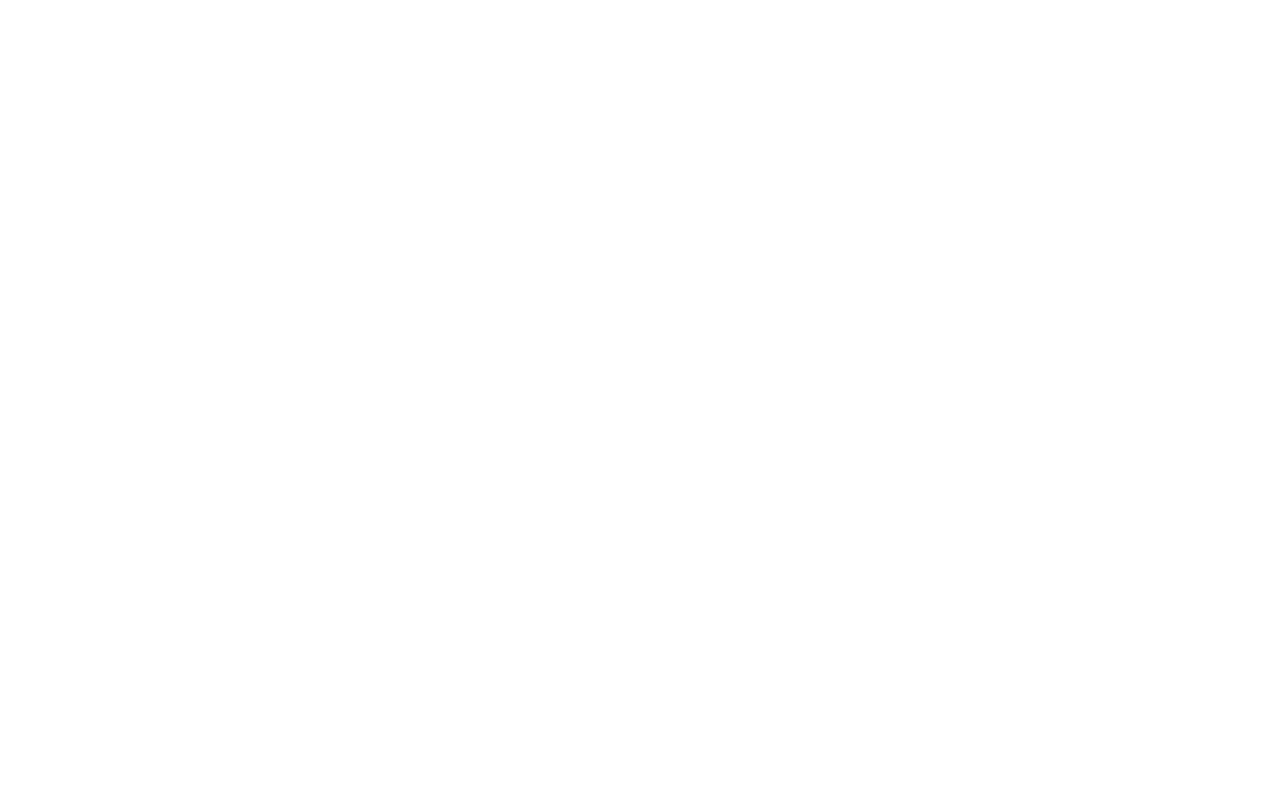
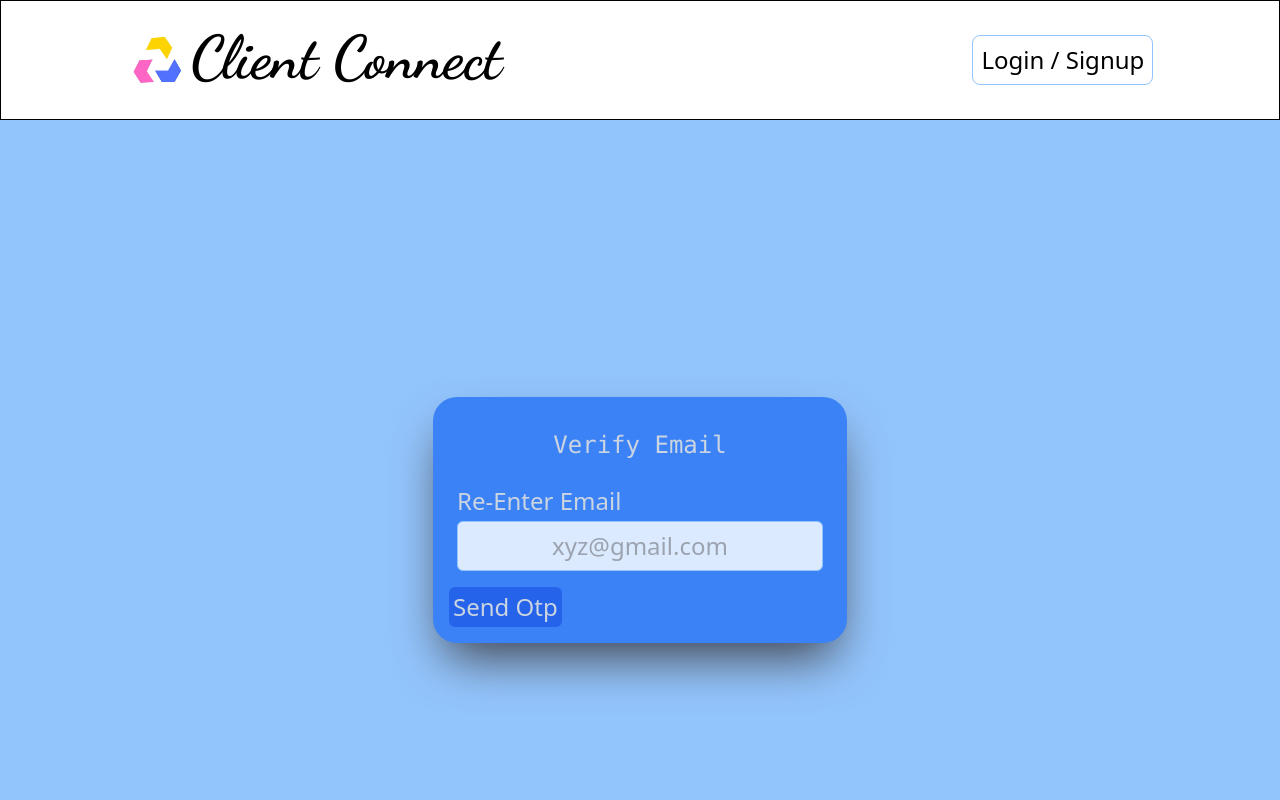
Before and after one commit to Niraj-22/clientconnect, a React (Vite) app in the folder frontend/: page /verify in a window 1280 px wide. Before the commit this address had no page. Shown: the top 800 px of the page. Built offline with nearby package versions, Linux system fonts and the light colour scheme.

Commit message:
Verify Email Functionality Added

```diff
--- a/frontend/src/App.jsx
+++ b/frontend/src/App.jsx
@@ -9,6 +9,7 @@
 import Upload from "./components/pages/Upload.jsx";
 import Process from "./components/pages/Process.jsx";
 import Home from "./components/pages/Home.jsx";
+import EmailVerification from "./components/EmailVerification.jsx";
 function App() {
   return (
     <Suspense fallback={<Loader />}>
@@ -19,6 +20,7 @@
           <Route path="/" element={<Home />} />
           <Route path="/login" element={<Login />} />
           <Route path="/signup" element={<Signup />} />
+          <Route path="/verify" element={<EmailVerification />} />
         </Route>
       </Routes>
     </Suspense>
--- /dev/null
+++ b/frontend/src/components/EmailVerification.jsx
@@ -0,0 +1,80 @@
+import { useState } from "react";
+import axios from "../utils/axiosInstance";
+import { toast } from "react-toastify";
+import Otp from "./Otp";
+const EmailVerification = () => {
+  const initialFormData = {
+    email: "",
+  };
+  const [formData, setFormData] = useState(initialFormData);
+  const [error, setError] = useState(false);
+  const [sent, setSent] = useState(false);
+  const handleChange = (e) => {
+    setFormData((prev) => ({ ...prev, [e.target.name]: e.target.value }));
+  };
+  const handleSubmit = async (e) => {
+    e.preventDefault();
+    if (!formData.email) {
+      setError(true);
+    } else {
+      try {
+        const response = await axios.post(
+          "/auth/send-verification-email",
+          formData
+        );
+        if (response) {
+          setSent(true);
+        }
+        toast.success("Otp Sent Successfully", {
+          autoClose: true,
+        });
+      } catch (error) {
+        if (error) {
+          setFormData("");
+          setError(true);
+          setSent(false);
+        }
+      }
+    }
+  };
+  return (
+    <div className="flex justify-center items-center h-screen text-slate-300 bg-blue-300 text-2xl ">
+      <form
+        onSubmit={handleSubmit}
+        className="flex-col shadow-2xl shadow-zinc-700 bg-blue-500 rounded-3xl h-fit p-4 max-w-fit   hover:border border-slate-700"
+      >
+        <p className="text-center text-2xl p-4 font-mono"> Verify Email</p>
+        <div className="flex flex-col justify-center p-2">
+          <label className=" mb-1">Re-Enter Email</label>
+
+          <input
+            className="p-2 rounded-md max-w-fit bg-blue-100 text-black border border-blue-300 text-center"
+            type="email"
+            name="email"
+            placeholder="xyz@gmail.com"
+            value={formData.email}
+            onChange={handleChange}
+            autoComplete="off"
+          />
+          <div className="text-red-700 text-xs p-1">
+            {error && <p className="">*Email is Required</p>}
+          </div>
+        </div>
+        {sent ? (
+          <div>
+            <Otp email={formData.email} />
+          </div>
+        ) : (
+          <button
+            className="rounded-md bg-blue-600 p-1 hover:bg-blue-900"
+            type="submit"
+          >
+            Send Otp
+          </button>
+        )}
+      </form>
+    </div>
+  );
+};
+
+export default EmailVerification;
--- /dev/null
+++ b/frontend/src/components/Otp.jsx
@@ -0,0 +1,87 @@
+import { useState, useRef } from "react";
+import axios from "../utils/axiosInstance";
+import { toast } from "react-toastify";
+import { useNavigate } from "react-router-dom";
+
+const Otp = ({ email }) => {
+  const [otpcode, setOtpcode] = useState(new Array(6).fill(""));
+  const [error, setError] = useState(false);
+  const inputRefs = useRef([]);
+  const navigate = useNavigate();
+  const handleChange = (element, index) => {
+    if (isNaN(element.value)) return;
+
+    setOtpcode([
+      ...otpcode.map((d, idx) => (idx === index ? element.value : d)),
+    ]);
+
+    // Focus next input field
+    if (element.value !== "" && index < 5) {
+      inputRefs.current[index + 1].focus();
+    }
+  };
+
+  const handleKeyDown = (event, index) => {
+    if (event.key === "Backspace" && !otpcode[index] && index > 0) {
+      inputRefs.current[index - 1].focus();
+    }
+  };
+  const handleSubmit = async (e) => {
+    e.preventDefault();
+    if (!otpcode) {
+      setError(true);
+    } else {
+      try {
+        const formData = {
+          email,
+          code: parseFloat(otpcode.toString().replace(/,/g, "")),
+        };
+        const response = await axios.post("/auth/verify-user", formData);
+        console.log(response);
+        navigate("/login");
+        toast.success("Email Verified Successfully", {
+          autoClose: true,
+        });
+      } catch (error) {
+        if (error) {
+          toast.error(error, {
+            autoClose: true,
+          });
+        }
+      }
+    }
+  };
+
+  return (
+    <div className="flex flex-col justify-center items-center ">
+      <div className="flex space-x-2">
+        {otpcode.map((data, index) => (
+          <input
+            key={index}
+            type="text"
+            className="w-11 h-11 border border-gray-300 bg-blue-100 text-black rounded text-center text-2xl focus:outline-none focus:ring-2 focus:ring-blue-500"
+            maxLength="1"
+            value={data}
+            onChange={(e) => handleChange(e.target, index)}
+            onKeyDown={(e) => handleKeyDown(e, index)}
+            ref={(el) => (inputRefs.current[index] = el)}
+          />
+        ))}
+      </div>
+      <div className="text-red-700 text-xs p-1">
+        {error && <p className="">*Otp is Required</p>}
+      </div>
+      <div>
+        <button
+          className="rounded-md bg-blue-600 p-1 m-4 hover:bg-blue-900"
+          type="submit"
+          onClick={handleSubmit}
+        >
+          Verify Email
+        </button>
+      </div>
+    </div>
+  );
+};
+
+export default Otp;
--- a/frontend/src/components/Signup.jsx
+++ b/frontend/src/components/Signup.jsx
@@ -48,7 +48,7 @@
         setFormData(initialFormData);
         setFormError(initialFormError);
         setLoading(false);
-        navigate("/");
+        navigate("/verify");
       } catch (error) {
         setLoading(false);
         console.log(error);
```
Also changed, not shown: 1 other file (tests, documents, lock files or other folders).
